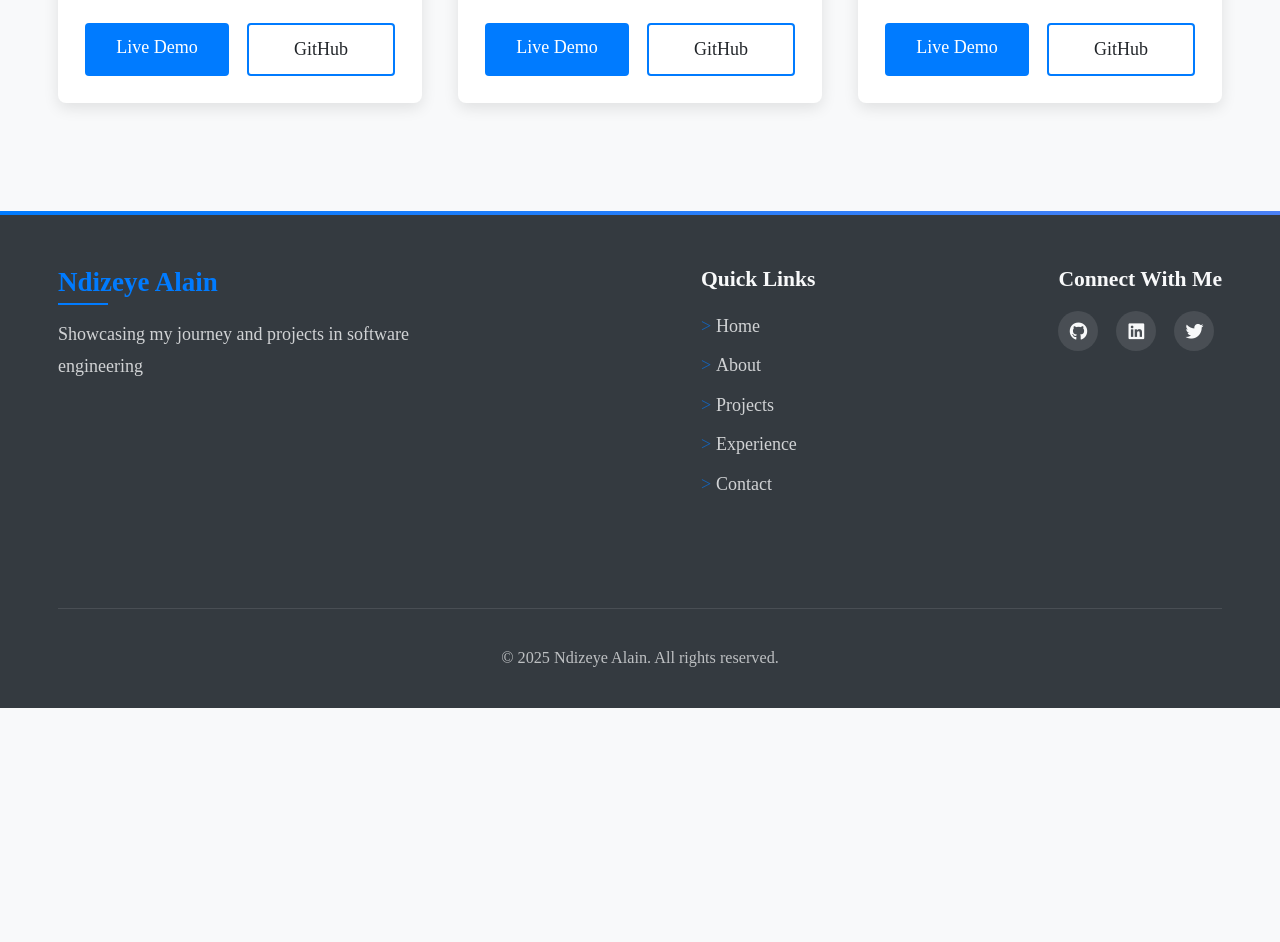
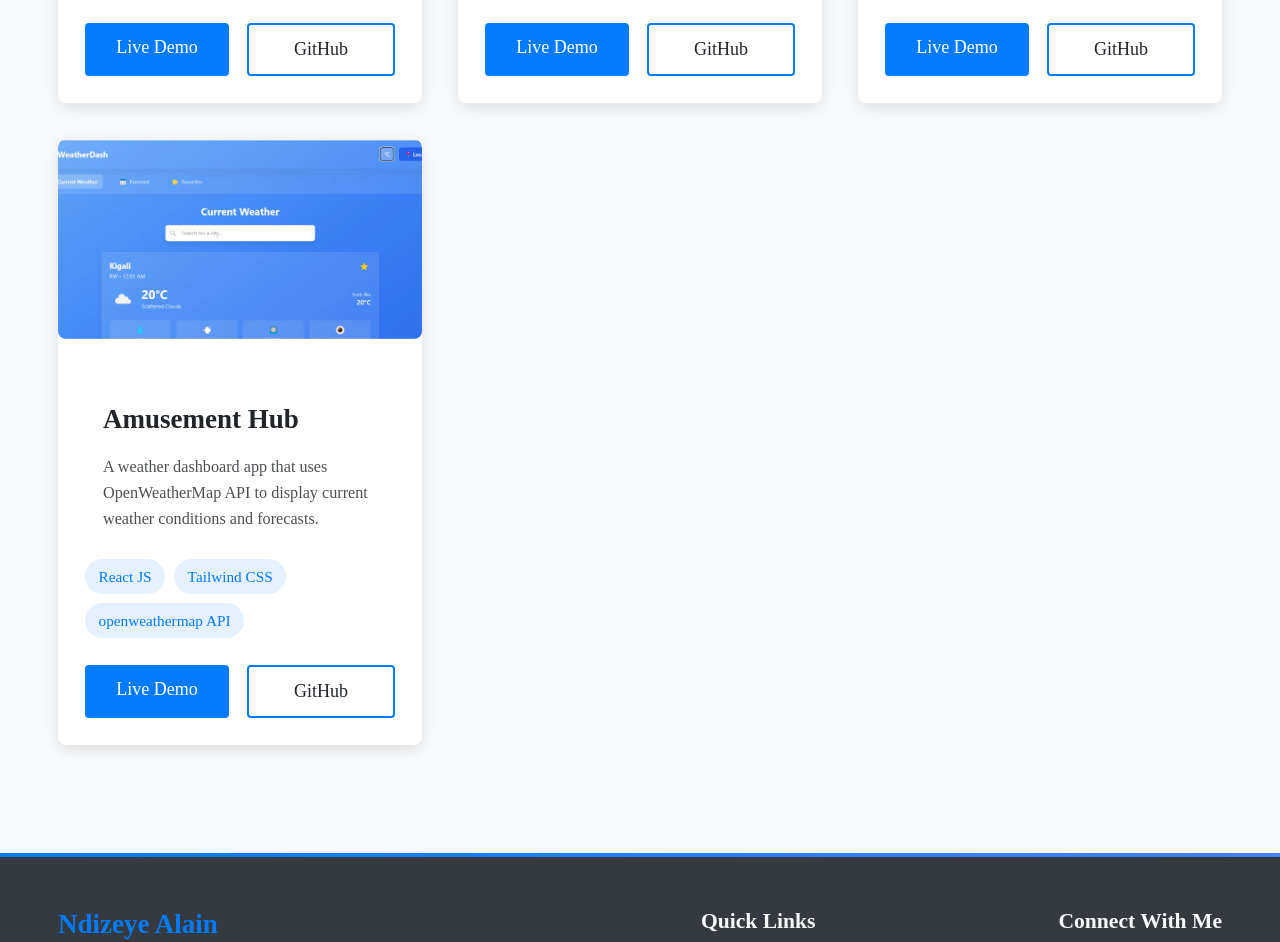
Before and after one commit to Alaindeve1/portfolio-website, a React (Create React App) app: page /projects in a window 1280 px wide. Shown: the part 1520-2462 px from the top of the page. Before the commit the page ends 2228 px from the top, so only its background shows below. Built offline with nearby package versions, Linux system fonts and the light colour scheme.

Commit message:
added a new backend project amusement hub

```diff
--- a/src/pages/Projects.jsx
+++ b/src/pages/Projects.jsx
@@ -60,6 +60,17 @@ const Projects = () => {
     {
       id: 6,
       title: "WeatherDash App",
+      description: "A weather dashboard app that uses OpenWeatherMap API to display current weather conditions and forecasts.",
+      technologies: ["React JS", "Tailwind CSS", "openweathermap API"],
+      image: "/assets/images/weatherdash1.webp",
+      fallbackImage: "/assets/images/weatherdash2.png",
+      liveLink: "https://weatherdash-alain.vercel.app/",
+      githubLink: "https://github.com/Alaindeve1/frontend-intermediate-codveda",
+      category: "frontend"
+    },
+    {
+      id: 7,
+      title: "Amusement Hub",
       description: "A weather dashboard app that uses OpenWeatherMap API to display current weather conditions and forecasts.",
       technologies: ["React JS", "Tailwind CSS", "openweathermap API"],
       image: "/assets/images/weatherdash1.webp",
```
